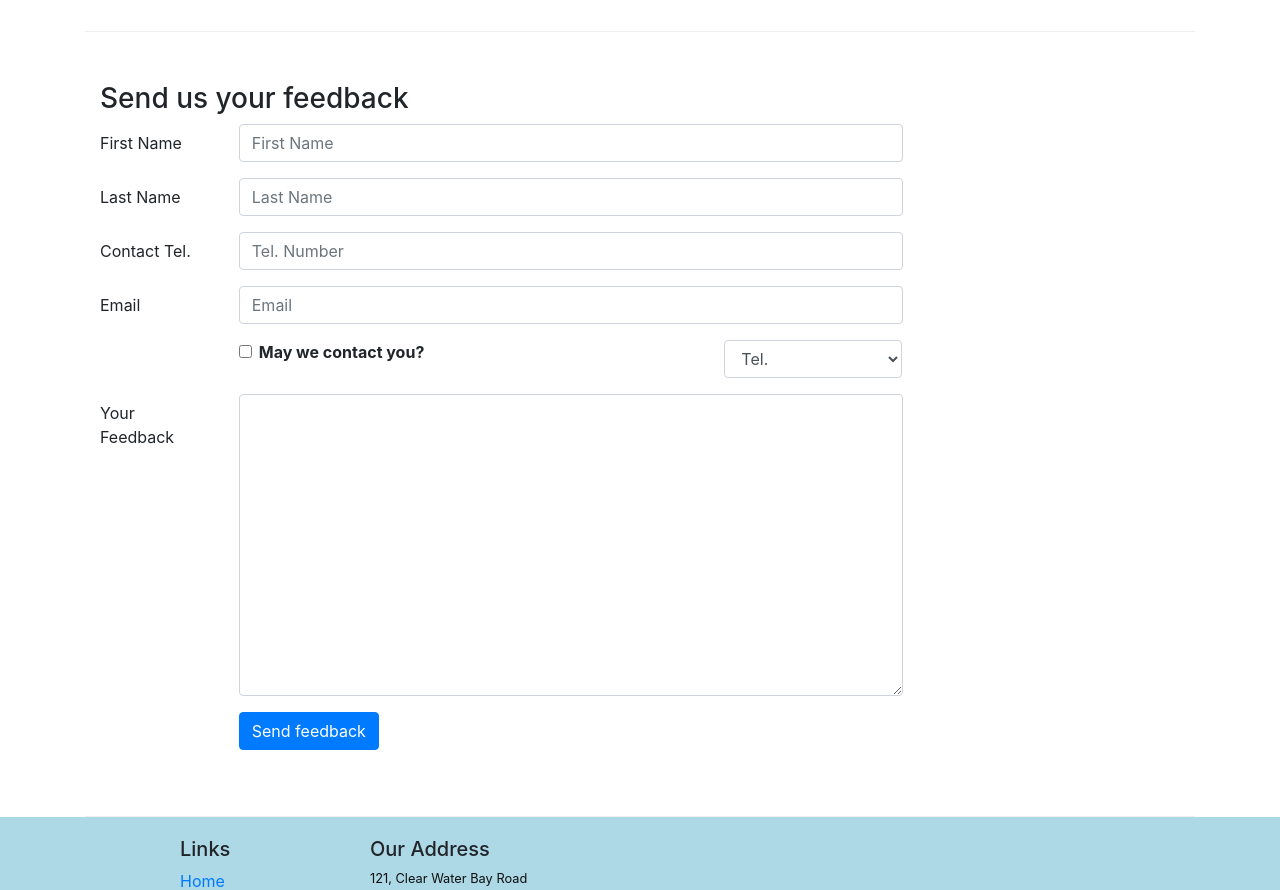
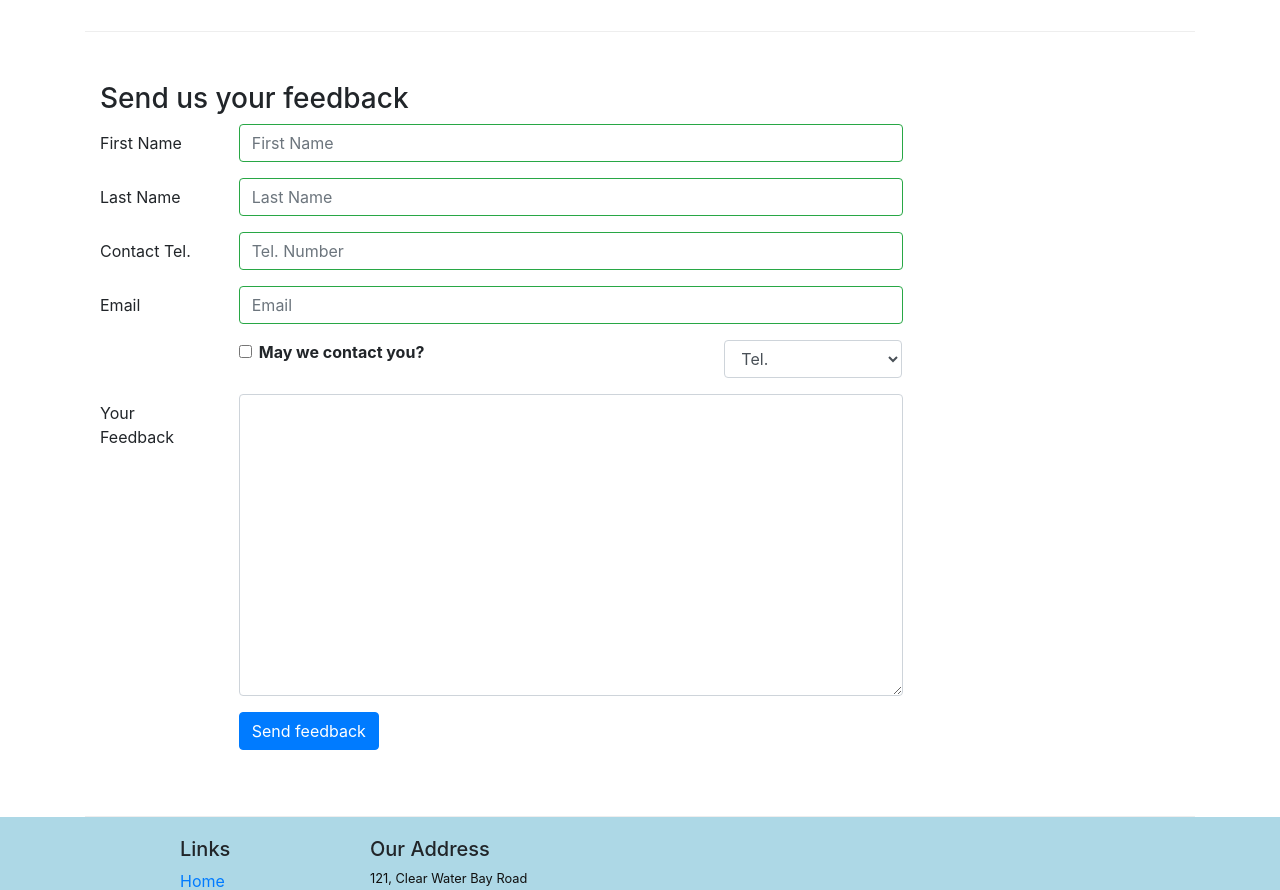
Before and after one commit to fastsnail123/React, a React (Create React App) app: page /contactus in a window 1280 px wide. Shown: the part 840-1730 px from the top of the page. Built offline with nearby package versions, Linux system fonts and the light colour scheme.

Commit message:
controlled form validation

```diff
--- a/src/components/ContactComponent.js
+++ b/src/components/ContactComponent.js
@@ -1,5 +1,5 @@
 import React, { Component } from 'react';
-import{Breadcrumb,BreadcrumbItem, Button, Form, FormGroup,Label, Input, Col} from "reactstrap";
+import{Breadcrumb,BreadcrumbItem, Button, Form, FormGroup,Label, Input, Col, Row, FormFeedback} from "reactstrap";
 import {Link} from "react-router-dom";
 import { render } from '@testing-library/react';
 
@@ -13,10 +13,17 @@
             email:'',
             agree:false,
             contactType:'Tel.',
-            message:''
+            message:'',
+            touched:{
+                firstname: false,
+                lastname:false,
+                telnum:false,
+                email:false
+            }
         }
         this.handleSubmit= this.handleSubmit.bind(this);
         this.handleInputChange=this.handleInputChange.bind(this);
+        this.handleBlur=this.handleBlur.bind(this);
     }
 
 
@@ -36,8 +43,43 @@
         event.preventDefault();
     }
 
+    handleBlur =(field) =>(evt) =>{
+        this.setState({
+            touched:{...this.state.touched,[field]:true}
+        });
+    }
+
+    validate(firstname, lastname, telnum, email){
+        const errors ={
+            firstname:'',
+            lastname:'',
+            telnum:'',
+            email:''
+        };
+
+        if(this.state.touched.firstname && firstname.length <3)
+            errors.firstname='First Name should be >= 3 characters';
+        else if(this.state.touched.firstname && firstname.length >10)
+            errors.firstname='First Name should be <= 10 characters';
+
+        if(this.state.touched.lastname && lastname.length <3)
+            errors.lastname='Last Name should be >= 3 characters';
+        else if(this.state.touched.lastname && lastname.length >10)
+            errors.lastname='Last Name should be <= 10 characters';
+
+        const reg = /^\d+$/;
+        if(this.state.touched.telnum && !reg.test(telnum))
+            errors.telnum ='Tel. Number should contain only numbers';
+
+        if(this.state.touched.email && email.split('').filter(x => x==='@').length !==1)
+            errors.email = 'Email should contain a @';
+
+        return errors;
+    }
+
 
     render(){
+        const errors= this.validate(this.state.firstname,this.state.lastname, this.state.telnum,this.state.email);
         return(
             <div className="container">
                    <div className="row">
@@ -88,7 +130,11 @@
                                     <Input type="text" id="firstname" name="firstname"
                                     placeholder="First Name"
                                     value={this.state.firstname}
+                                    valid={errors.firstname===''}
+                                    invalid={errors.firstname!==''}
+                                    onBlur={this.handleBlur('firstname')}
                                     onChange={this.handleInputChange}/>
+                                    <FormFeedback>{errors.firstname}</FormFeedback>
                                 </Col>
                             </FormGroup>
                             <FormGroup row>
@@ -97,7 +143,11 @@
                                     <Input type="text" id="lastname" name="lastname"
                                     placeholder="Last Name"
                                     value={this.state.lastname}
+                                    valid={errors.lastname===''}
+                                    invalid={errors.lastname!==''}
+                                    onBlur={this.handleBlur('lastname')}
                                     onChange={this.handleInputChange}/>
+                                    <FormFeedback>{errors.lastname}</FormFeedback>
                                 </Col>
                             </FormGroup>
                             <FormGroup row>
@@ -106,7 +156,11 @@
                                     <Input type="tel" id="telnum" name="telnum"
                                     placeholder="Tel. Number"
                                     value={this.state.telnum}
+                                    valid={errors.telnum===''}
+                                    invalid={errors.telnum!==''}
+                                    onBlur={this.handleBlur('telnum')}
                                     onChange={this.handleInputChange}/>
+                                    <FormFeedback>{errors.telnum}</FormFeedback>
                                 </Col>
                             </FormGroup>
                             <FormGroup row>
@@ -115,7 +169,11 @@
                                     <Input type="email" id="email" name="email"
                                     placeholder="Email"
                                     value={this.state.email}
+                                    valid={errors.email===''}
+                                    invalid={errors.email!==''}
+                                    onBlur={this.handleBlur('email')}
                                     onChange={this.handleInputChange}/>
+                                    <FormFeedback>{errors.email}</FormFeedback>
                                 </Col>
                             </FormGroup>
                             <FormGroup row>
```
